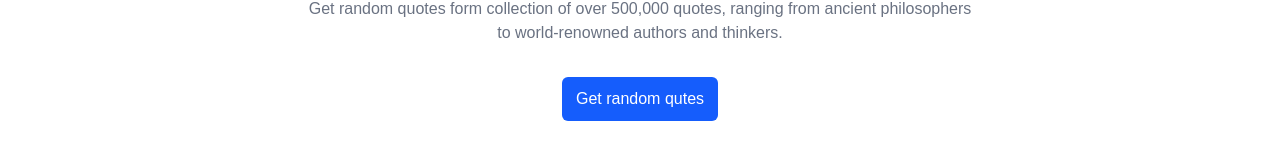
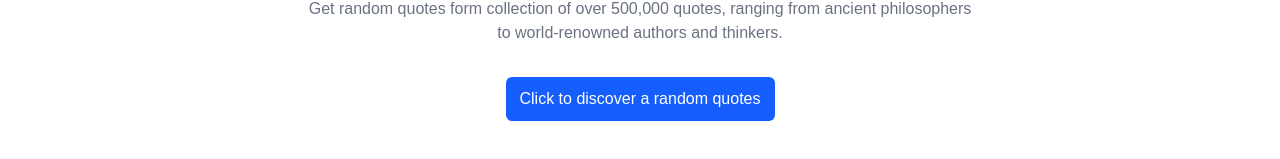
Before and after one commit to t1mm1/app-quotes, a Next.js app in the folder frontend/: page /random in a window 1280 px wide. Shown: the part 227-386 px from the top of the page. Built offline with nearby package versions, Linux system fonts and the light colour scheme; no server answers.

Commit message:
Updated button text

```diff
--- a/frontend/src/components/quotes/QuotesRandom.jsx
+++ b/frontend/src/components/quotes/QuotesRandom.jsx
@@ -26,7 +26,7 @@ export default function QuotesRandom() {
           onClick={fetchQuotes}
           className="rounded-md px-3.5 py-2.5 bg-blue-600 text-white hover:bg-blue-700 focus:outline-none transition"
         >
-          Get random qutes
+          Click to discover a random quotes
         </a>
       </div>
 
```
